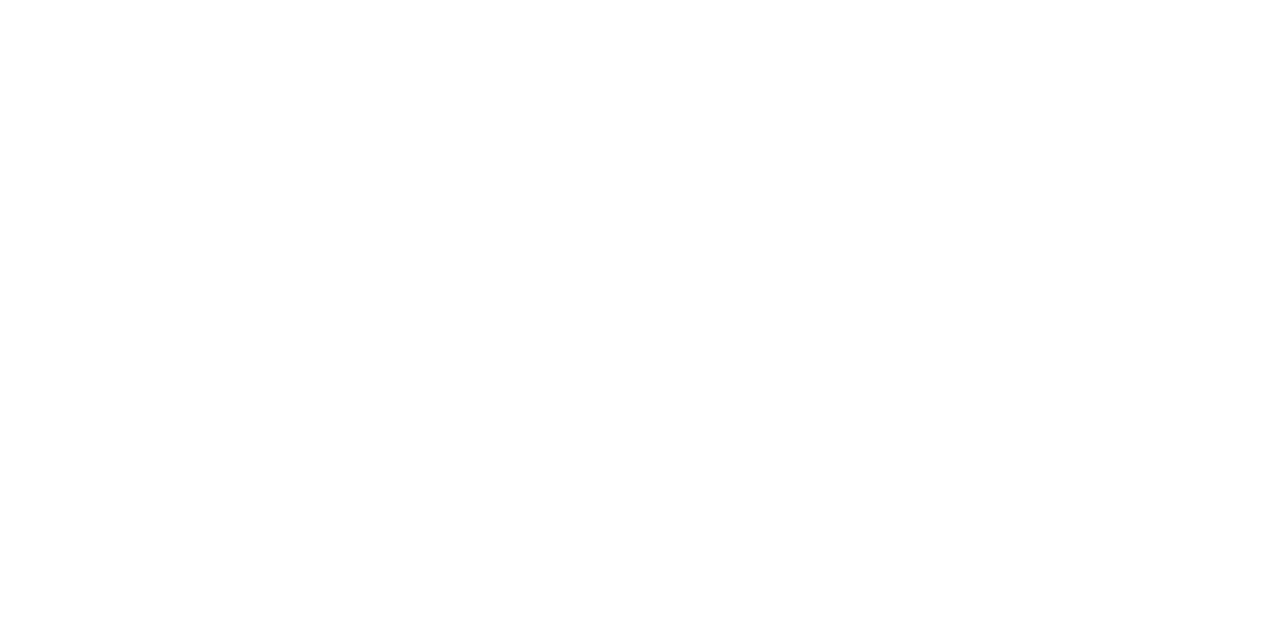
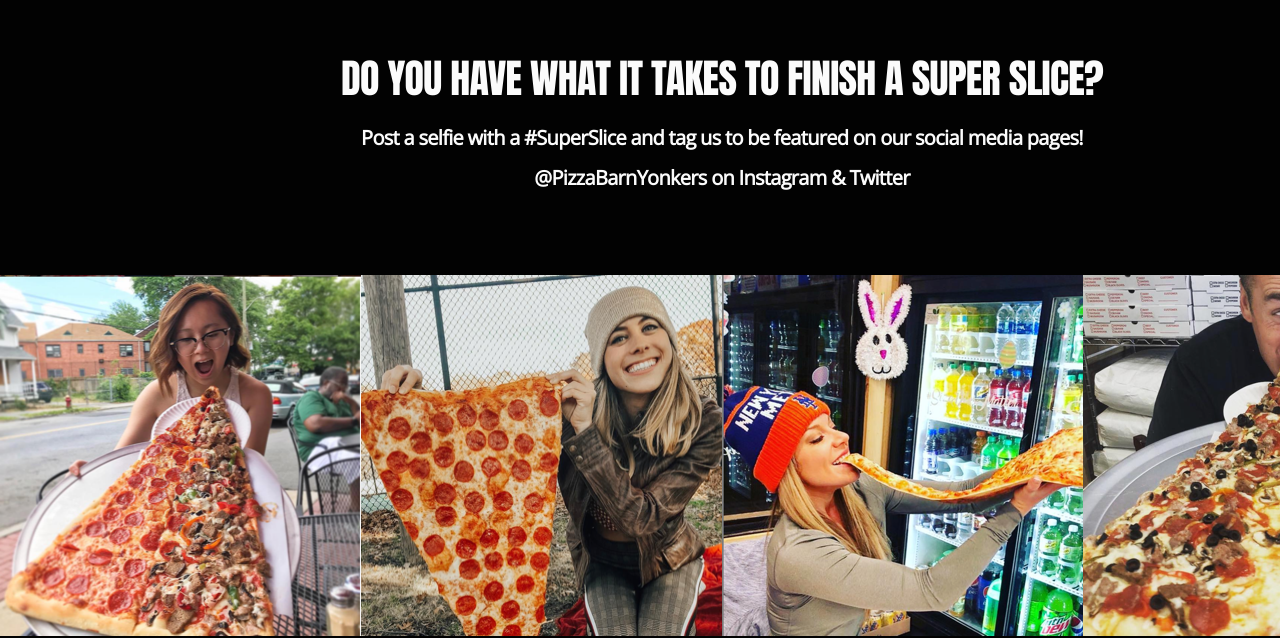
Before and after one commit to juniperalcorn/pizza-barn, a React (Create React App) app: page / in a window 1280 px wide. Shown: the part 295-933 px from the top of the page. Before the commit the page ends 800 px from the top, so only its background shows below. Built offline with nearby package versions, Linux system fonts and the light colour scheme.

Commit message:
component done

```diff
--- a/src/App.css
+++ b/src/App.css
@@ -1,3 +1,4 @@
 .App {
-    width: 1443px;
+    height: 100%;
+    width: 1444px;
 }
--- a/src/components/media/Media.css
+++ b/src/components/media/Media.css
@@ -1,10 +1,46 @@
+@import url('https://fonts.googleapis.com/css?family=Open+Sans');
+
 .media {
     width: 100%;
-    height: 281px;
+    height: 1250px;
     display: flex;
     margin: 0 auto;
+    background-color: rgba(0, 0, 0, 0.9);
 }
 
-.media__videoscontainer {
+.media__container {
     flex-direction: column
 }
+
+.media__container__copy {
+    flex-direction: column;
+    width: 100%;
+    font-family: 'Open Sans', sans-serif;
+    font-size: 20px;
+    font-weight: bold;
+    font-style: normal;
+    font-stretch: normal;
+    line-height: 2;
+    letter-spacing: -0.7px;
+    text-align: center;
+    color: #fbfbfb;
+    float: left;
+    margin-top: 77px;
+    margin-bottom: 77px;
+}
+
+.media__container__copy__header {
+    font-family: Impact;
+    font-size: 40px;
+    font-weight: normal;
+}
+
+.media__container__gallery__image {
+    height: 361px;
+    width: 361px;
+}
+
+.media__container__gallery {
+    background-color: rgba(0, 0, 0, 0.9);
+    padding-bottom: 40px;
+}
--- a/src/components/media/Media.js
+++ b/src/components/media/Media.js
@@ -1,11 +1,19 @@
 import React from 'react'
 import ReactPlayer from 'react-player'
 import './Media.css'
+import Gallery1 from '../../assets/images/Gallery/Gallery1.png'
+import Gallery2 from '../../assets/images/Gallery/Gallery2.png'
+import Gallery3 from '../../assets/images/Gallery/Gallery3.png'
+import Gallery4 from '../../assets/images/Gallery/Gallery4.png'
+import Gallery5 from '../../assets/images/Gallery/Gallery5.png'
+import Gallery6 from '../../assets/images/Gallery/Gallery6.png'
+import Gallery7 from '../../assets/images/Gallery/Gallery7.png'
+import Gallery8 from '../../assets/images/Gallery/Gallery8.png'
 
 const Media = () => {
     return (
         <div className="media">
-            <div className="media__videoscontainer">
+            <div className="media__container">
                 <ReactPlayer
                     url="https://youtu.be/pZvhmWtDvUw"
                     playing={false}
@@ -30,6 +38,21 @@ const Media = () => {
                     style={{display: "flex", float: "right"}}
                 >
                 </ReactPlayer>
+                    <div className="media__container__copy">
+                        <span className="media__container__copy__header">DO YOU HAVE WHAT IT TAKES TO FINISH A SUPER SLICE?</span> <br/>
+                        Post a selfie with a #SuperSlice and tag us to be featured on our social media pages!<br/>
+                        @PizzaBarnYonkers on Instagram &amp; Twitter
+                </div>
+                <div className="media__container__gallery">
+                    <img className="media__container__gallery__image" src={Gallery1} alt="Gallery1"></img>
+                    <img className="media__container__gallery__image" src={Gallery2} alt="Gallery2"></img>
+                    <img className="media__container__gallery__image" src={Gallery3} alt="Gallery3"></img>
+                    <img className="media__container__gallery__image" src={Gallery4} alt="Gallery4"></img>
+                    <img className="media__container__gallery__image" src={Gallery5} alt="Gallery5"></img>
+                    <img className="media__container__gallery__image" src={Gallery6} alt="Gallery6"></img>
+                    <img className="media__container__gallery__image" src={Gallery7} alt="Gallery7"></img>
+                    <img className="media__container__gallery__image" src={Gallery8} alt="Gallery8"></img>
+                </div>
             </div>
         </div>
     )
```
